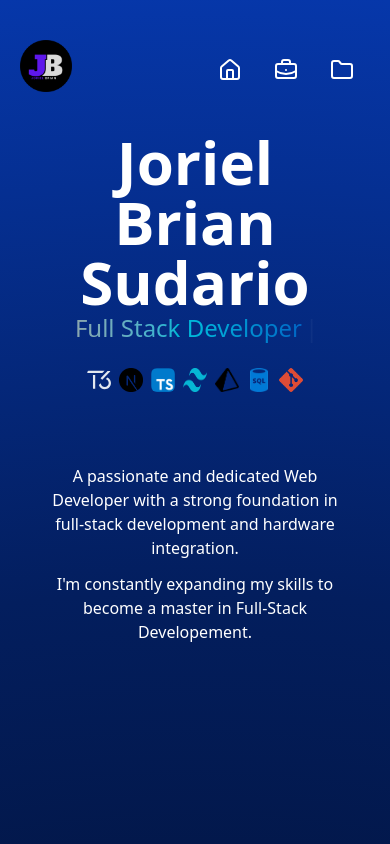
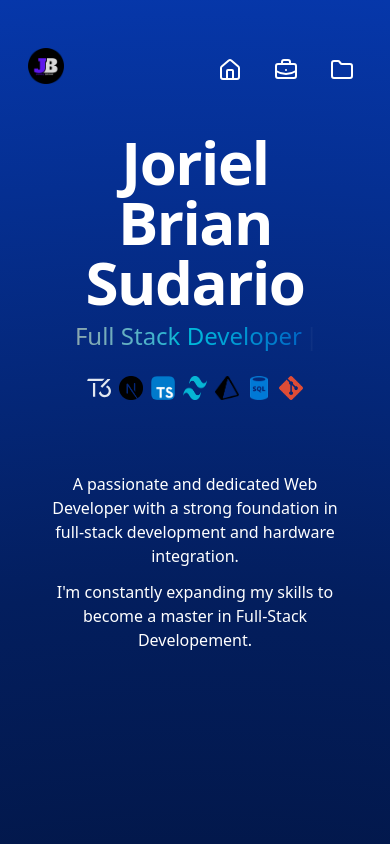
Before and after one commit to JorielBrian/Joriel_Portfolio_2025, a React (Vite) app: page / in a window 390 px wide. Shown: the top 844 px of the page. Built offline with nearby package versions, Linux system fonts and the light colour scheme.

Commit message:
changed the icon designs

```diff
--- a/src/Components/Navigation.tsx
+++ b/src/Components/Navigation.tsx
@@ -13,7 +13,7 @@ const Navigation = () =>{
     <motion.div initial={{opacity:0}} whileInView={{opacity:1}} transition={{ease:"easeIn", duration:1}} className={scroll ? "!py-0 bg-blue-900/60 sticky top-0 z-1 w-full" : "pt-10 w-full"}>
         <div className="flex w-full !py-0 px-5 pb-3 rounded-sm justify-between">
             <div className="w-fit">
-                <img src="/logo.png" alt="JB logo" className="icons"/>
+                <img src="/logo.png" alt="JB logo" className="size-13 sm:size-15 md:size-18 lg:size-20 xl:size-23 2xl:size-26 p-2"/>
             </div>
             {/* MOBILE VIEW */}
             <ul className="flex lg:hidden relative py-auto items-center text-md md:text-lg xl:text-xl *:w-fit *:h-10 *:m-1 *:p-3 *:text-center *:rounded-xl *:hover:scale-110 *:active:bg-blue-950 *:active:scale-90">
--- a/src/Components/SkillsUsed.tsx
+++ b/src/Components/SkillsUsed.tsx
@@ -6,7 +6,7 @@ function SkillsUsed({skills}: {skills:string[]}) {
         {skills.map(skill => (
             // <p>{skill}</p>
             SKILLS.find(s => s.skill === skill)
-                ? <img src={SKILLS.find(s => s.skill === skill)?.image} alt={skill} className="size-15 bg-white/30 p-2 rounded-xl" />
+                ? <img src={SKILLS.find(s => s.skill === skill)?.image} alt={skill} className="icons !size-15" />
                 : <p key={skill} className="w-fit m-1 min-w-5 px-3 rounded-xl text-center 2xl:px-3 bg-sky-900/50 2xl:rounded-2xl text-cyan-500">{skill}</p>
         ))}
     </span>
--- a/src/Pages/Welcome.tsx
+++ b/src/Pages/Welcome.tsx
@@ -12,14 +12,14 @@ const Welcome = () =>{
         <div id="home" className="w-full mt-10 ml-0">
             <div className="h-screen px-10 mb-20 xl:mb-0">
                 <motion.div initial={{y:100, opacity:0}} whileInView={{y:0, opacity:1}} transition={{ease:"easeIn", duration:1.5}}  className="text-center font-sans">
-                    <h1 className="text-6xl font-bold sm:text-7xl md:text-8xl xl:text-9xl">Joriel Brian Sudario</h1>
+                    <h1 className="text-6xl font-bold sm:text-7xl md:text-8xl xl:text-9xl mb-2 tracking-tight">Joriel Brian Sudario</h1>
                     <h3 className="pb-5 border-amber-50 text-2xl sm:text-4xl md:text-5xl lg:text-7xl 2xl:text-8xl bg-gradient-to-r from-neutral-400 via-cyan-500 to-blue-800 bg-clip-text text-transparent"><Typewriter
                     words={['Web Developer', 'Full Stack Developer', 'System Engineer', 'Software Engineer', 'Computer Programmer', 'IT Specialist', 'Circuit Assembler', 'Information Technology']}
                     loop = {true}
                     cursor cursorStyle = {'|'} cursorBlinking = {true} cursorColor="white"
                     /></h3>
                     {  CORE_SKILLS && CORE_SKILLS.map(skill => (
-                        <img key={skill.skill} src={skill.image} alt={skill.skill} className="inline size-6 sm:size-8 md:size-10 lg:size-12 xl:size-14 2xl:size-16 m-1 rounded-md hover:animate-bounce"/>
+                        <img key={skill.skill} src={skill.image} alt={skill.skill} className="inline size-6 sm:size-8 md:size-10 lg:size-12 xl:size-14 2xl:size-16 m-1 rounded-md hover:animate-pulse"/>
                     )) }
                 </motion.div>
                 <motion.div initial={{y:-100, opacity:0}} whileInView={{y:0, opacity:1}} transition={{ease:"easeIn", duration:1.5}} className="py-4 mt-10">
--- a/src/index.css
+++ b/src/index.css
@@ -1,21 +1,10 @@
 @import "tailwindcss";
 
 :root {
-  background: rgb(0, 1, 5);
-  background: radial-gradient(
-    circle,
-    rgba(0, 1, 5, 1) 9%,
-    rgba(3, 30, 94, 1) 70%,
-    rgba(6, 55, 170, 1) 100%
-  );
-  color: white;
-  overflow-x: hidden;
+  @apply bg-[radial-gradient(circle_at_center,_#000105_9%,_#031e5e_70%,_#0637aa_100%)] text-white overflow-x-hidden;
 }
 
-.icons {
-  @apply size-13 sm:size-15 md:size-18 lg:size-20 xl:size-23 2xl:size-26;
-}
-
+/* Common Designs */
 div {
   @apply sm:p-3 md:p-5;
 }
@@ -28,9 +17,7 @@ p {
   @apply text-base md:text-lg xl:text-xl my-3;
 }
 
-/* #home div{
-  border: solid;
-} */
-/* div{
-  border: solid;
-} */
+/* Custom Designs */
+.icons {
+  @apply size-13 sm:size-15 md:size-18 lg:size-20 xl:size-23 2xl:size-26 p-2 bg-gradient-to-b from-blue-900 to-blue-950 border-2 border-blue-700/80 rounded-2xl;
+}
```
